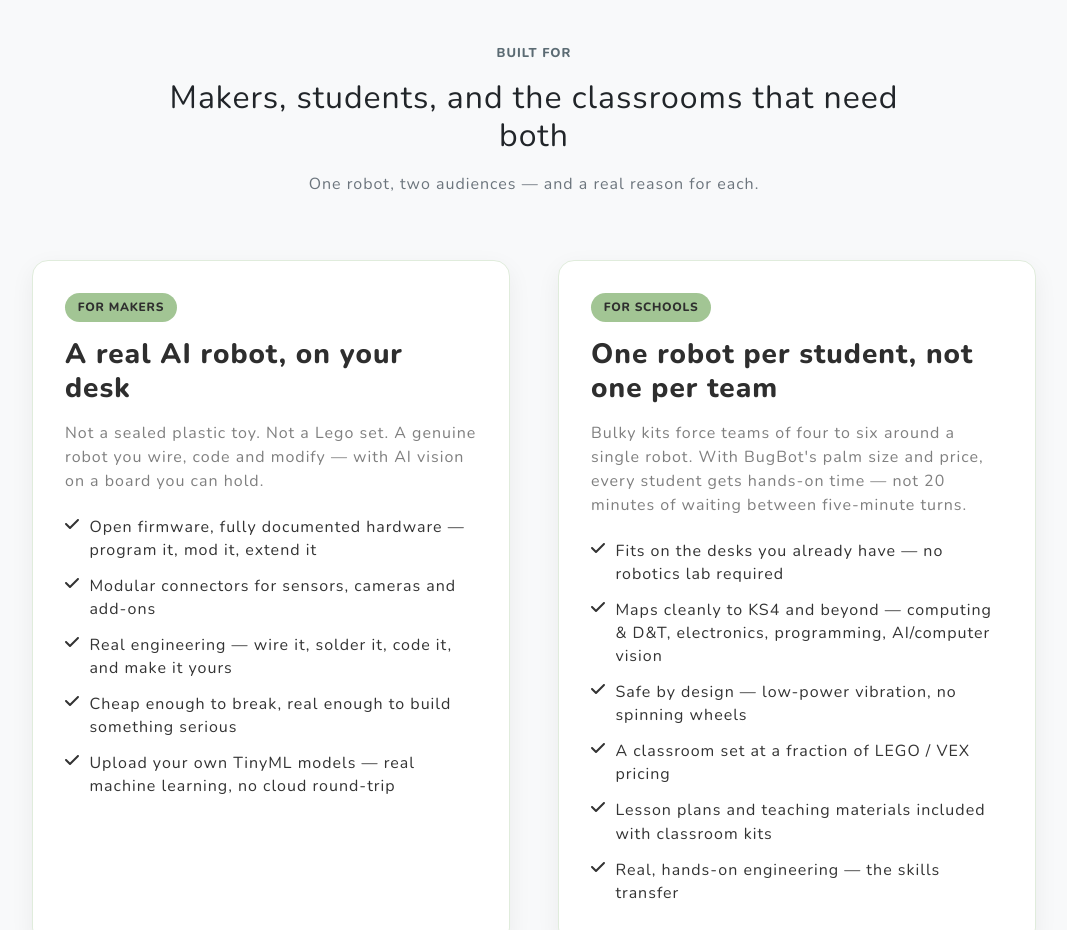
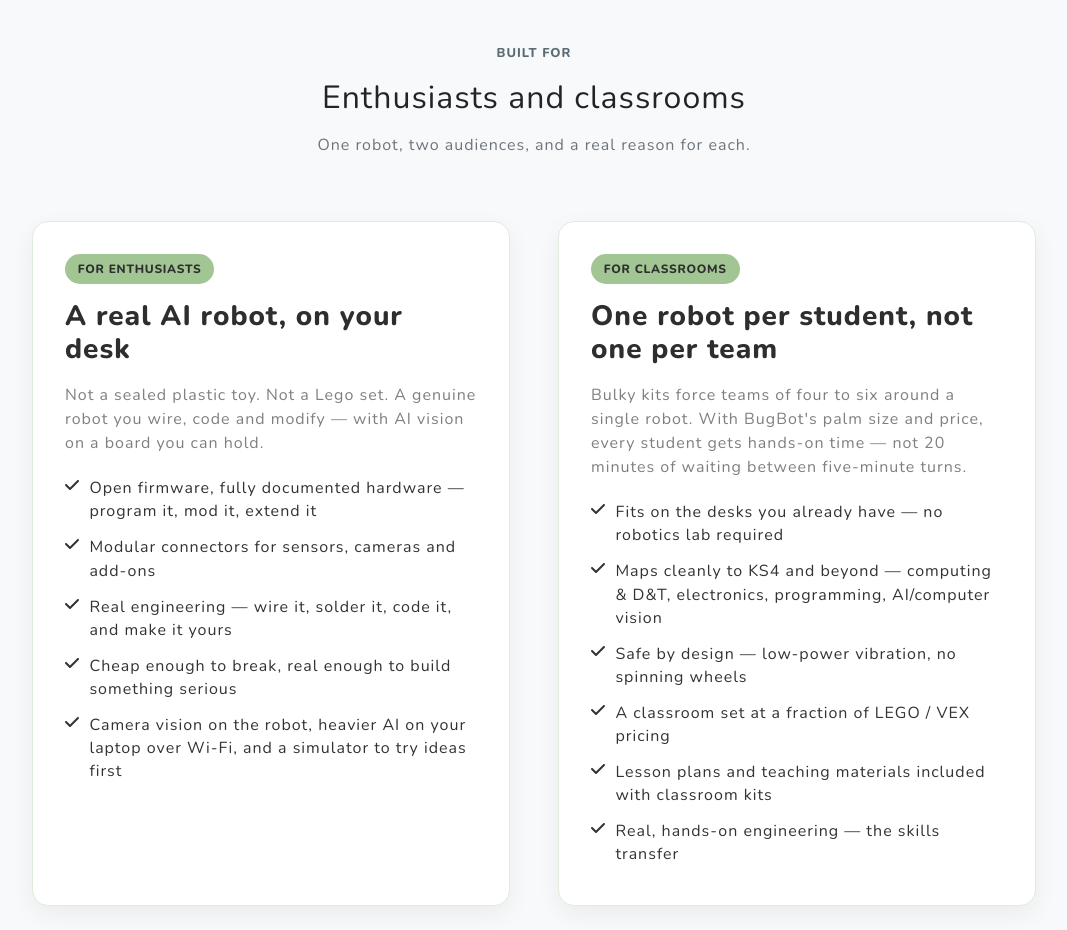
Before and after one commit to BugBotLab/BugBotLab.github.io, a plain HTML site: page index.html in a window 1280 px wide. Shown: the part 1620-2550 px from the top of the page, without its empty margins (106-1173 px from the left). Drawn offline with nearby package versions, Linux system fonts and the light colour scheme; no server answers; a script that the page names is missing.

Commit message:
Audience section: enthusiasts and classrooms

```diff
--- a/index.html
+++ b/index.html
@@ -907,15 +907,15 @@
       <div class="row justify-content-center text-center mb-5">
         <div class="col-lg-9">
           <p class="section-label">Built for</p>
-          <h2 class="mb-3">Makers, students, and the classrooms that need both</h2>
-          <p class="text-muted">One robot, two audiences — and a real reason for each.</p>
+          <h2 class="mb-3">Enthusiasts and classrooms</h2>
+          <p class="text-muted">One robot, two audiences, and a real reason for each.</p>
         </div>
       </div>
 
       <div class="row gx-4 gx-lg-5 justify-content-center">
         <div class="col-lg-6 mb-4 mb-lg-0">
           <div class="audience-card">
-            <span class="audience-badge">For makers</span>
+            <span class="audience-badge">For enthusiasts</span>
             <h3 class="mb-3">A real AI robot, on your desk</h3>
             <p class="text-black-50">Not a sealed plastic toy. Not a Lego set. A genuine robot you wire, code and modify — with AI vision on a board you can hold.</p>
             <ul class="audience-list">
@@ -923,14 +923,14 @@
               <li><i class="fas fa-check"></i><span>Modular connectors for sensors, cameras and add-ons</span></li>
               <li><i class="fas fa-check"></i><span>Real engineering — wire it, solder it, code it, and make it yours</span></li>
               <li><i class="fas fa-check"></i><span>Cheap enough to break, real enough to build something serious</span></li>
-              <li><i class="fas fa-check"></i><span>Upload your own TinyML models — real machine learning, no cloud round-trip</span></li>
+              <li><i class="fas fa-check"></i><span>Camera vision on the robot, heavier AI on your laptop over Wi-Fi, and a simulator to try ideas first</span></li>
             </ul>
           </div>
         </div>
 
         <div class="col-lg-6">
           <div class="audience-card">
-            <span class="audience-badge">For schools</span>
+            <span class="audience-badge">For classrooms</span>
             <h3 class="mb-3">One robot per student, not one per team</h3>
             <p class="text-black-50">Bulky kits force teams of four to six around a single robot. With BugBot's palm size and price, every student gets hands-on time — not 20 minutes of waiting between five-minute turns.</p>
             <ul class="audience-list">
```
